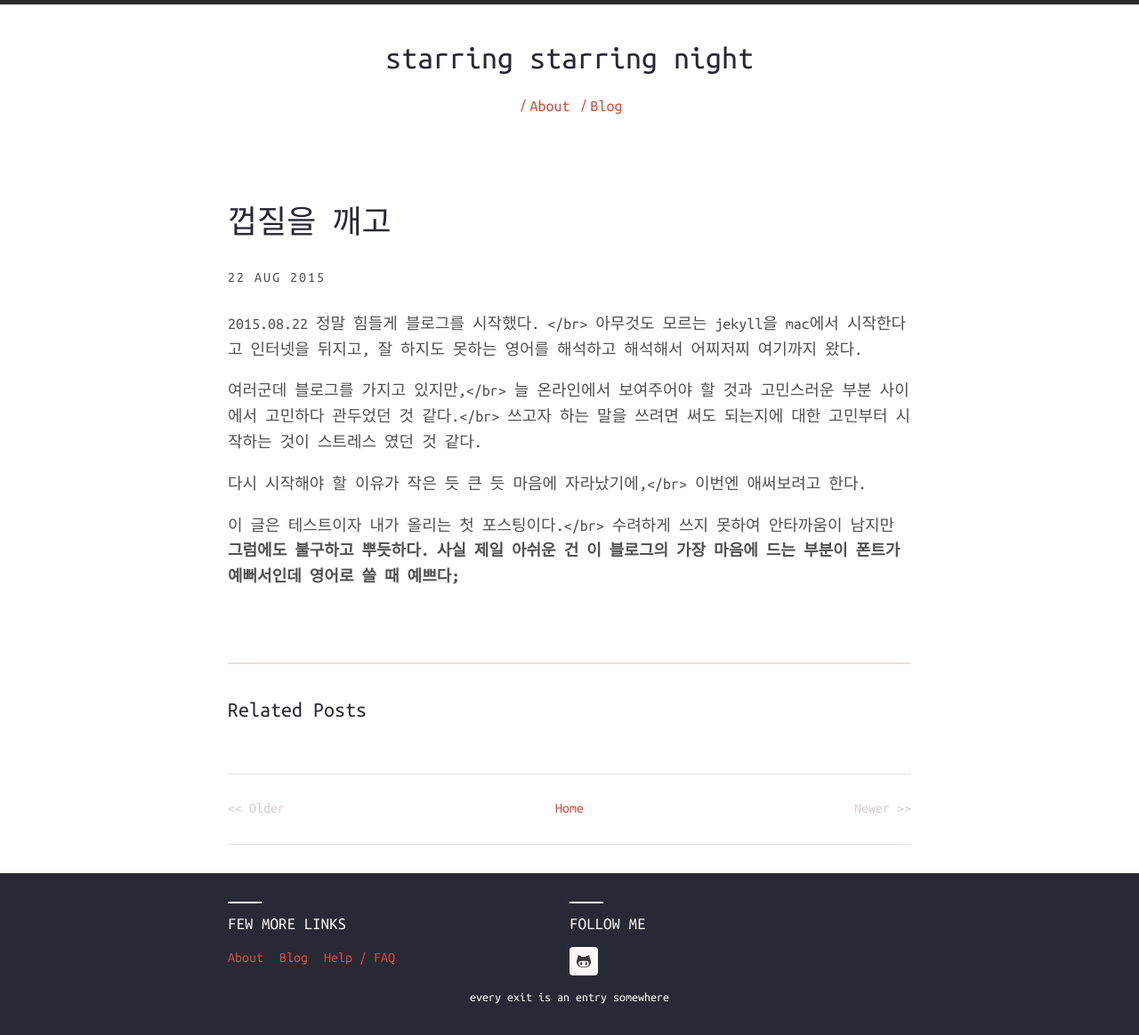
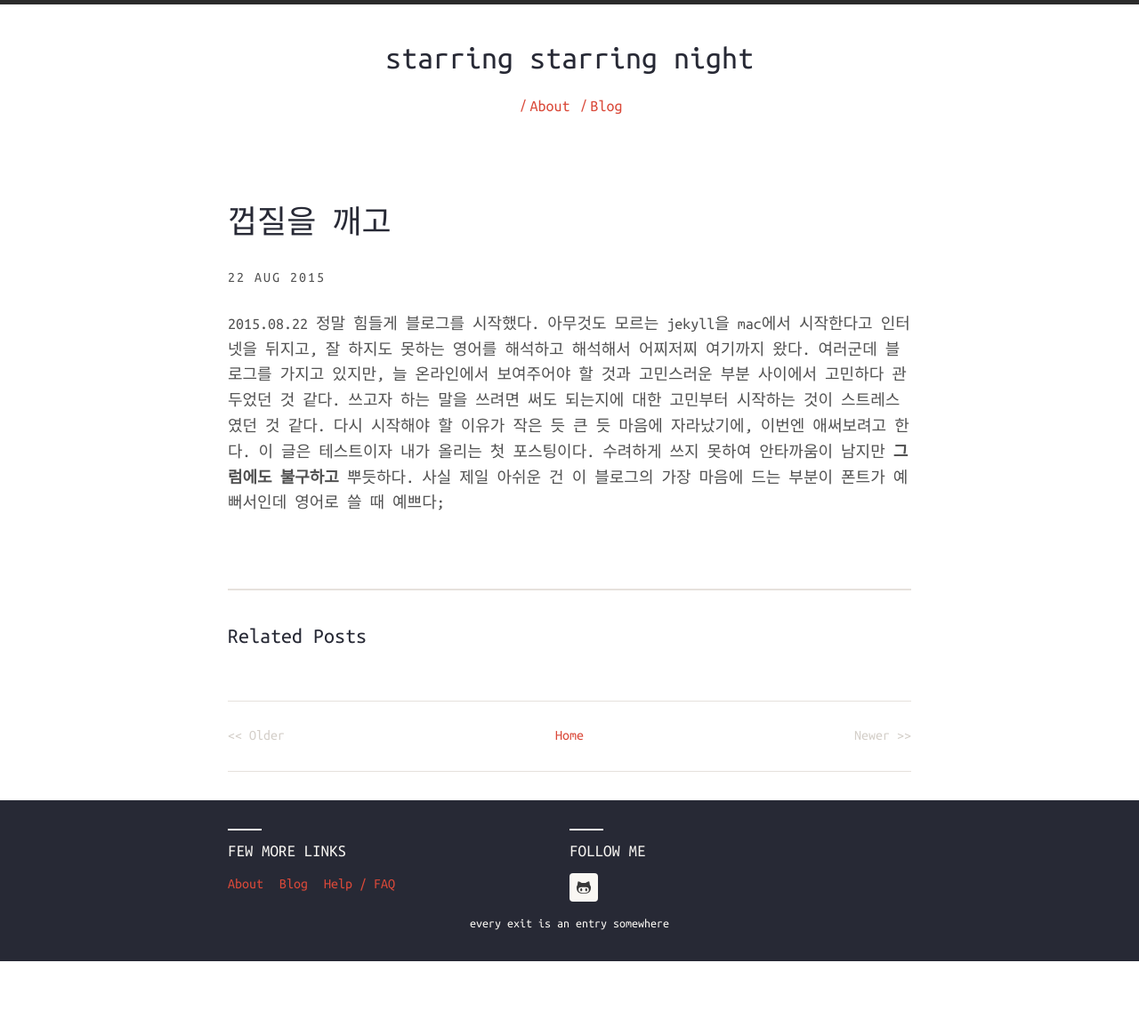
Before and after one commit to hahajh/hahajh.github.com, a Jekyll site: the page built from _posts/2015-08-22-start.md, in a window 1280 px wide. Shown: the whole page at 89% size. Built offline with Jekyll 4.4.1, drawn with Linux system fonts in a browser that asks for light colours; nearby versions of some CDN libraries; after the commit the page ends 1081 px from its top, so only the background shows below that.

```diff
--- a/_posts/2015-08-22-start.md
+++ b/_posts/2015-08-22-start.md
@@ -7,16 +7,18 @@ published: True
 
 ---
 
-2015.08.22 정말 힘들게 블로그를 시작했다. </br>
+<p>
+2015.08.22 정말 힘들게 블로그를 시작했다.
 아무것도 모르는 jekyll을 mac에서 시작한다고 인터넷을 뒤지고, 잘 하지도 못하는 영어를 해석하고 해석해서 어찌저찌 여기까지 왔다.
 
-여러군데 블로그를 가지고 있지만,</br>
-늘 온라인에서 보여주어야 할 것과 고민스러운 부분 사이에서 고민하다 관두었던 것 같다.</br>
+여러군데 블로그를 가지고 있지만,
+늘 온라인에서 보여주어야 할 것과 고민스러운 부분 사이에서 고민하다 관두었던 것 같다.
 쓰고자 하는 말을 쓰려면 써도 되는지에 대한 고민부터 시작하는 것이 스트레스 였던 것 같다.
 
-다시 시작해야 할 이유가 작은 듯 큰 듯 마음에 자라났기에,</br>
+다시 시작해야 할 이유가 작은 듯 큰 듯 마음에 자라났기에,
 이번엔 애써보려고 한다.
 
-이 글은 테스트이자 내가 올리는 첫 포스팅이다.</br>
-수려하게 쓰지 못하여 안타까움이 남지만 <strong>그럼에도 불구하고<strong> 뿌듯하다.
+이 글은 테스트이자 내가 올리는 첫 포스팅이다.
+수려하게 쓰지 못하여 안타까움이 남지만 <strong>그럼에도 불구하고</strong> 뿌듯하다.
 사실 제일 아쉬운 건 이 블로그의 가장 마음에 드는 부분이 폰트가 예뻐서인데 영어로 쓸 때 예쁘다;
+</p>
```
